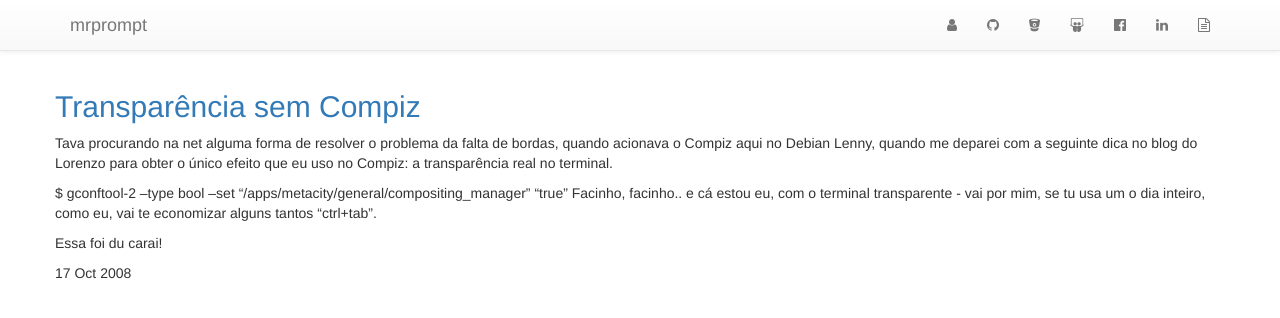
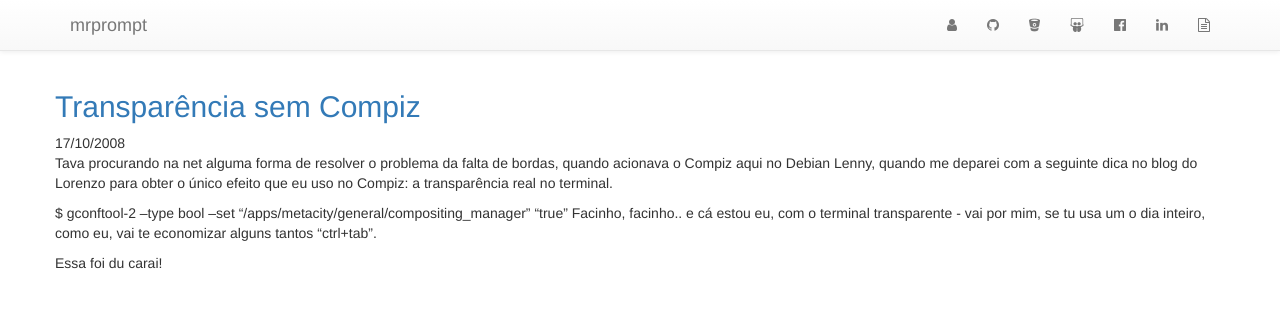
Before and after one commit to mrprompt/blog-old, a Jekyll site: the page built from _posts/2008-10-17-transparencia-sem-compiz.markdown, in a window 1280 px wide. Shown: the top 318 px of the page. Built offline with Jekyll 4.4.1, drawn with Linux system fonts in a browser that asks for light colours; nearby versions of some CDN libraries; comment, search, counter and statistics services are not loaded.

Commit message:
formatando data

```diff
--- a/_layouts/post.html
+++ b/_layouts/post.html
@@ -9,11 +9,11 @@
 				<div class="post-title">
 					<h2><a href="{{ post.url | prepend: site.baseurl }}">{{ page.title }}</a></h2>
 				</div>
+				<div class="post-meta">
+					<span><i class="mini-ico-calendar"></i>{{ page.date | date: '%d/%m/%Y' }}</span>
+				</div>
 				<div class="post-description">
 					{{ page.content | markdownify }}
-				</div>
-				<div class="post-meta">
-					<span><i class="mini-ico-calendar"></i>{{ page.date | date_to_string }}</span>
 				</div>
 				<div id="disqus_thread"></div>
 			</div>
--- a/index.html
+++ b/index.html
@@ -13,11 +13,11 @@ slug: index
 				<div class="post-title">
 					<h2><a href="{{ post.url | prepend: site.baseurl }}">{{ post.title }}</a></h2>
 				</div>
+				<div class="post-meta">
+					<span><i class="fa fa-calendar"></i> {{ post.date |  date: '%d/%m/%Y' }}</span>
+				</div>
 				<div class="post-description">
 					{{ post.content | markdownify }}
-				</div>
-				<div class="post-meta">
-					<span><i class="fa fa-calendar"></i> {{ post.date | date_to_string }}</span>
 				</div>
 			</div>
 		</article>
```
